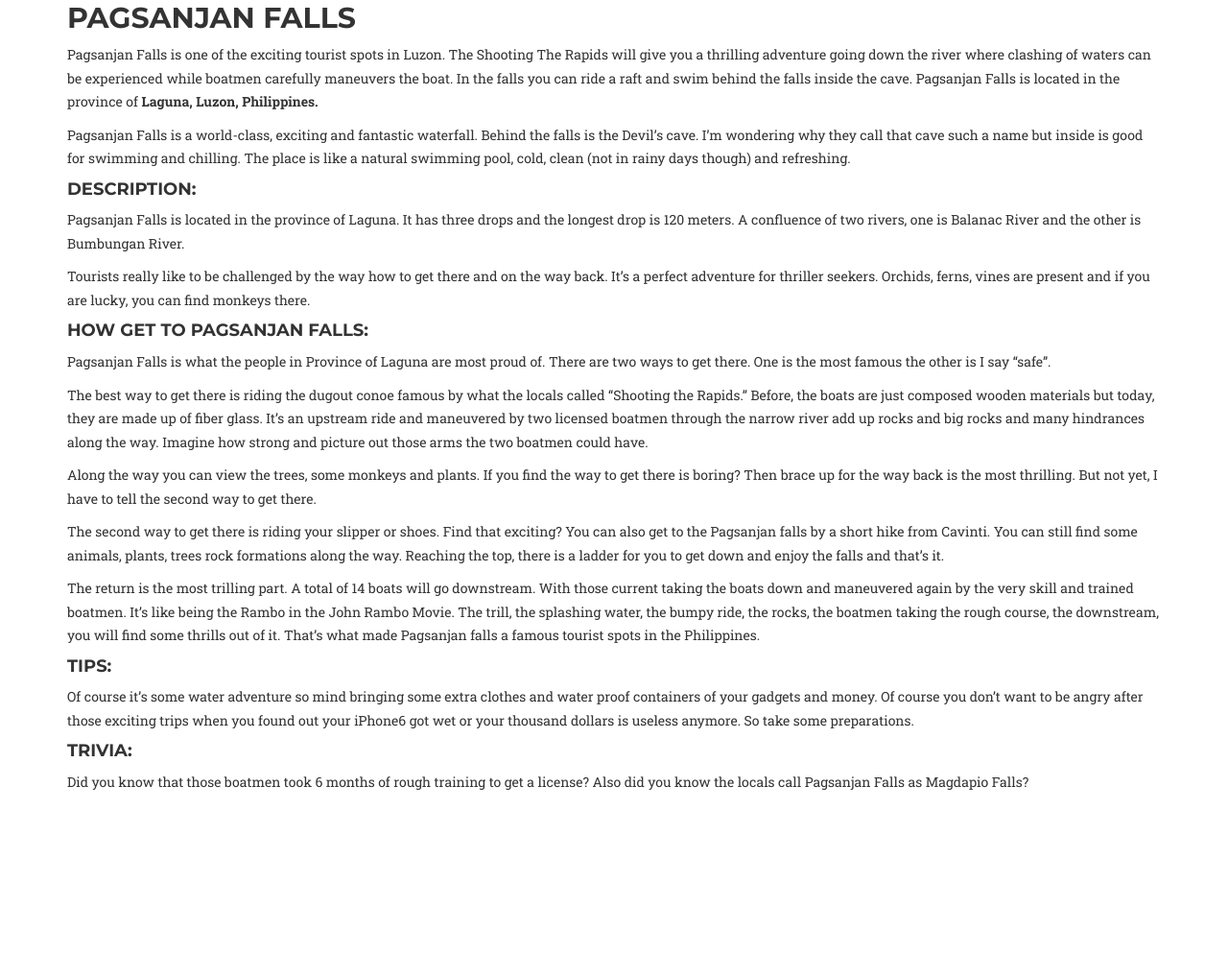
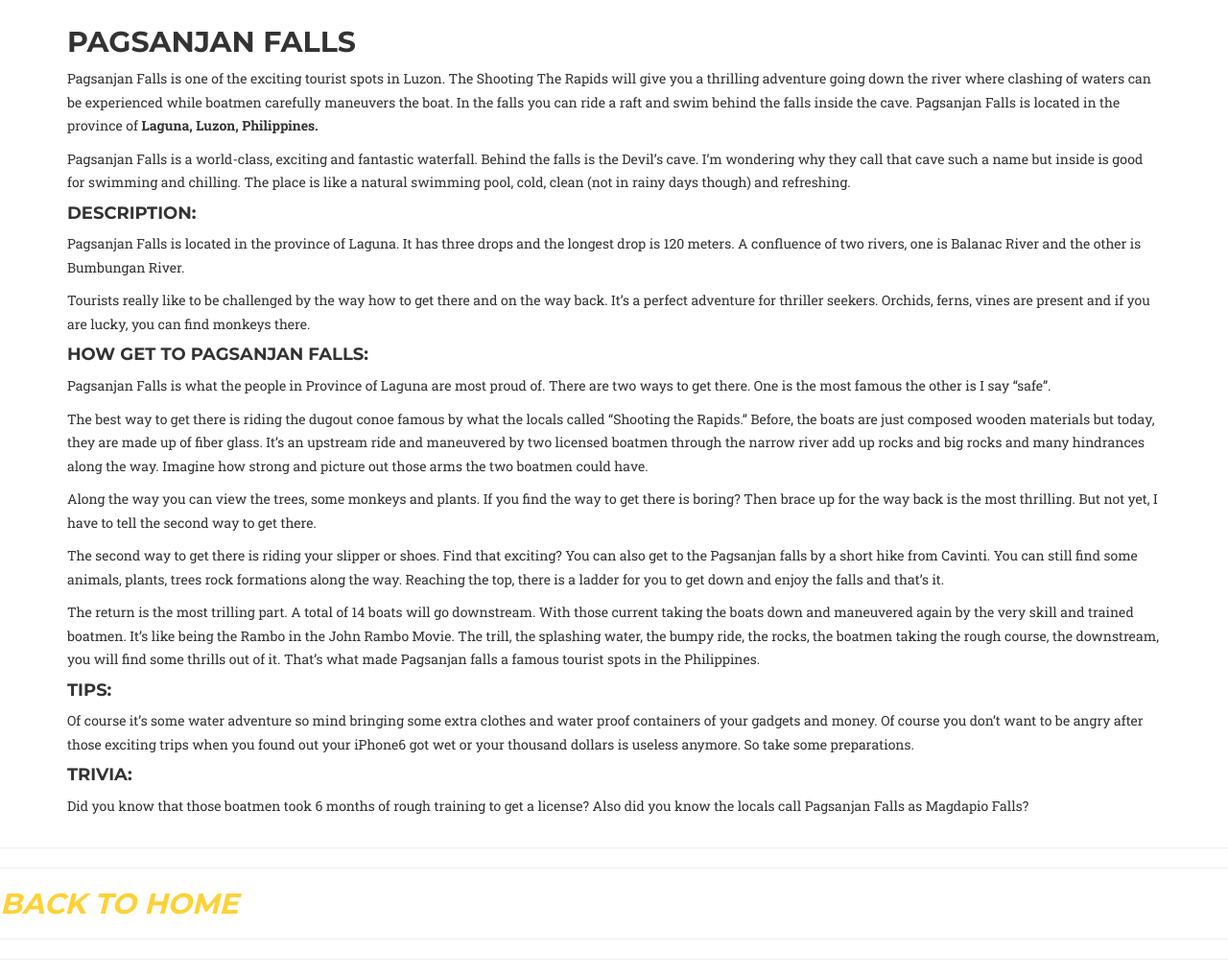
Before and after one commit to haidewandaga/onepage.github.io, a website: page lfalls.html in a window 1280 px wide. Shown: the part 428-1446 px from the top of the page at 96% size. Before the commit the page ends 1266 px from the top, so only its background shows below. Drawn offline with nearby package versions, Linux system fonts and the light colour scheme; a web font is replaced by a local one.

Commit message:
Update lfalls.html

```diff
--- a/lfalls.html
+++ b/lfalls.html
@@ -77,7 +77,7 @@
     <div class="container">
         <div class="row">
             <div class="col-sm-12">
-                <p><img src="https://raw.githubusercontent.com/haidewandaga/onepagewebsite.github.io/master/img/aaLuzon/falls.jpg" width="620" height="400"></p>
+                <p><img src="https://raw.githubusercontent.com/haidewandaga/onepage.github.io/master/img/aaLuzon/lfalls.jpg" align="center"></p>
             </div>
         </div>
         <div class="row">
@@ -101,7 +101,9 @@
             </div>
         </div>
     </div>
-
+    <hr><hr>
+    <h2><a href="index.html"><strong><em>Back to HOME</em></strong></h2>
+    <hr><hr
     <!-- jQuery -->
     <script src="vendor/jquery/jquery.min.js"></script>
 
```
